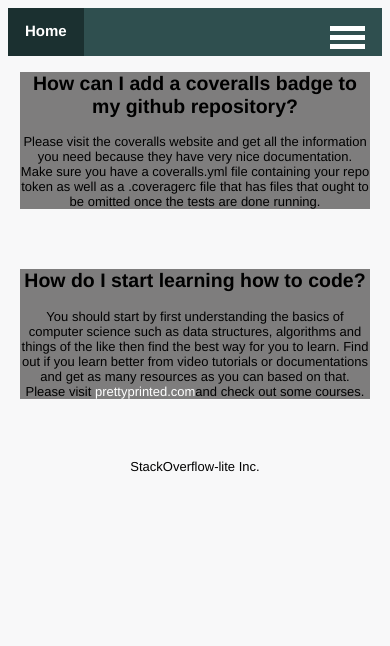
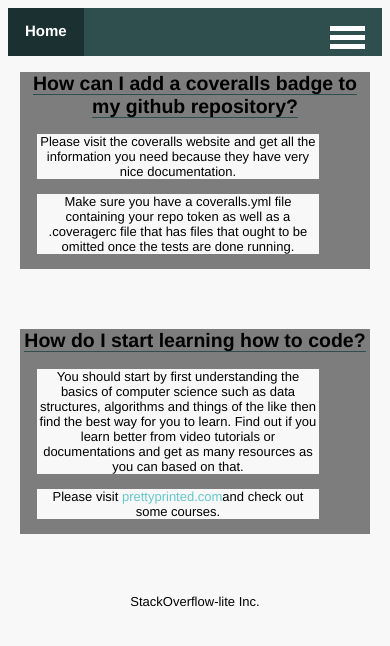
Before and after one commit to BarnaTB/StackOverflow-lite, a Python web app: template templates/more_answers.html in a window 390 px wide. Shown: the top 646 px of the page. Run offline with Jinja, Linux system fonts and the light colour scheme; the template is opened without the code that fills it, so the values that code supplies are empty.

```diff
--- a/static/questions.css
+++ b/static/questions.css
@@ -21,16 +21,6 @@ body {
     font-size: 15px;
     height: 20px;
 }
-
-/* .nav-stack {
-    display: block;
-    float: right;
-    text-align: center;
-    padding: 14px 17px;
-    font-weight: bold;
-    font-size: 15px;
-    height: 20px;
-} */
 
 .nav-bar a:hover {
     background-color: rgb(27, 48, 48);
@@ -98,12 +88,51 @@ a {
     color: #ffffff;
 }
 
+#accept {
+    width: 0px;
+    height: 0px;
+    background-color: rgb(126, 125, 125);
+}
+
+img {
+    width: 40px;
+    height: 40px;
+}
+
 h2 a {
     color: rgb(99, 201, 201);
 }
 
 #delete-btn {
     background-color: darkred;
+}
+
+label {
+    border-bottom: 1px solid darkslategray;
+}
+
+.wrap {
+    display: flex;
+    margin-right: 5%;
+}
+
+.paragraph {
+    background-color: #f8f8f9;
+    color: rgb(0, 0, 0);
+    height: 10%;
+    margin-left: 10%;
+    margin-bottom: 15px;
+    /* margin-top: 40px; */
+}
+#button > button{
+    margin-top: -1%;
+    margin-right: 5%;
+    background-color: rgb(126, 125, 125);
+    width: 1px;
+    height: 1px;
+}
+.wrap>.paragraph a{
+    color: rgb(99, 201, 201);
 }
 
 @media screen and (max-width: 600px) {
@@ -175,6 +204,27 @@ h2 a {
         width: 400px;
         background-color: rgb(126, 125, 125);
     }
+    .wrap>div {
+        margin-right: 10%;
+    }
+    .paragraph {
+        background-color: #f8f8f9;
+        color: rgb(0, 0, 0);
+        height: 10%;
+        margin-left: 5%;
+        margin-bottom: 15px;
+        /* margin-top: 40px; */
+    }
+    #button > button{
+        margin-top: -1%;
+        margin-right: 5%;
+        background-color: rgb(126, 125, 125);
+        width: 1px;
+        height: 1px;
+    }
+    .wrap>.paragraph a{
+        color: rgb(99, 201, 201);
+    }
 }
 
 @media screen and (max-width: 450px) {
```
